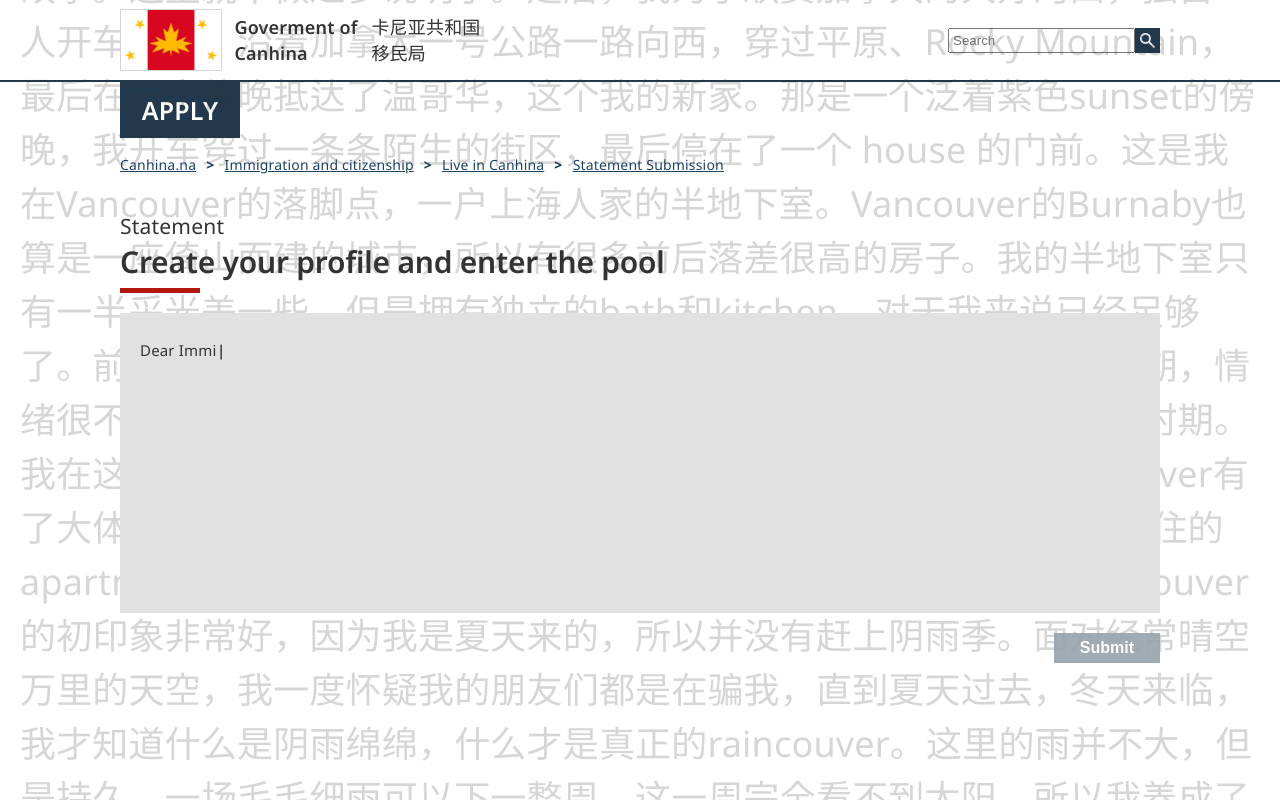
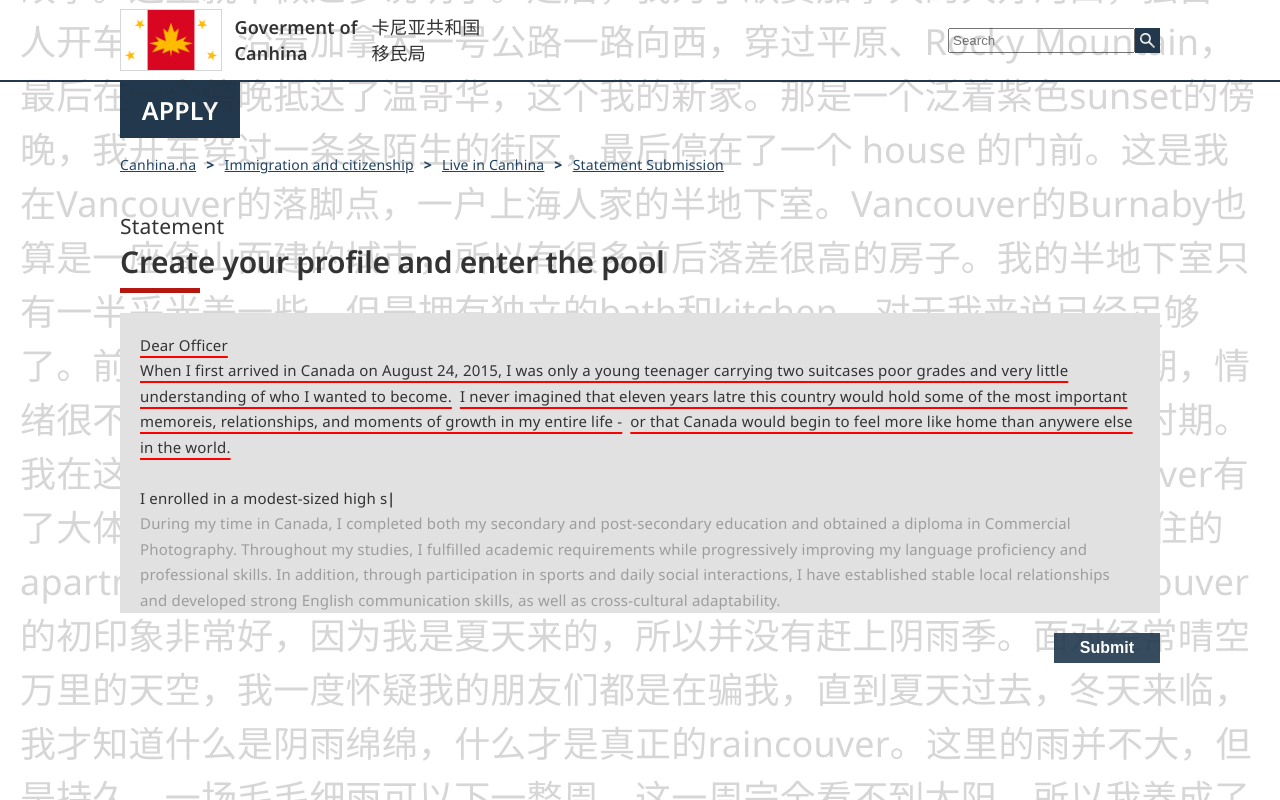
Before and after one commit to JasmineH-H/canhina, a React (Vite) app: page / in a window 1280 px wide. Built offline with nearby package versions, Linux system fonts and the light colour scheme; no server answers; a web font is replaced by a local one.

Commit message:
fix type animation logic

```diff
--- a/src/Components/TextBox/TextBox.tsx
+++ b/src/Components/TextBox/TextBox.tsx
@@ -12,7 +12,7 @@ const POPOVER_HIDE_DELAY = 350;
 const FORMALIZE_PART_COUNT = 3;
 const AI_PART_COUNT = 3;
 const PART_COUNT = FORMALIZE_PART_COUNT + AI_PART_COUNT;
-const SKIP_FORMALIZE_TYPE_ANIMATION = false;
+const SKIP_FORMALIZE_TYPE_ANIMATION = true;
 const SKIP_AI_TYPE_ANIMATION = false;
 const SKIP_ALL_TYPE_ANIMATION = false;
 
@@ -470,7 +470,6 @@ export default function TextBox({
     const canRenderAi =
       !isFormalizePart &&
       allFormalizeComplete &&
-      aiPartNumber - 1 <= acceptedCount &&
       previousPartComplete;
     const isComplete = completedParts[partIndex];
     const skipCurrentAnimation = isFormalizePart
@@ -535,8 +534,8 @@ export default function TextBox({
         }}
         style={{ whiteSpace: "pre-line" }}
       >
+        {"\n"}
         {REPLACEMENT_PARTS[partIndex].text}
-        {partNumber < PART_COUNT ? "\n\n" : ""}
       </span>
     ) : (
       <span style={{ whiteSpace: "pre-line" }}>
--- a/src/Components/TextBox/TypingContent.ts
+++ b/src/Components/TextBox/TypingContent.ts
@@ -127,7 +127,7 @@ export const FORMALIZES_2_STEPS: SourceStep[] = [
   R(2),
 ];
 export const FORMALIZES_3_STEPS: SourceStep[] = [
-  T(" or that Canada", 90),
+  T("or that Canada", 90),
   P(1400),
   T(" would ", 90),
   P(100),
@@ -145,7 +145,7 @@ export const FORMALIZES_3_STEPS: SourceStep[] = [
   T("anywere ", 200),
   P(100),
   T("else in the world.", 90),
-  P(1000),
+  P(2000),
   R(3),
 ];
 
@@ -156,8 +156,9 @@ export const FORMALIZES_STEPS: SourceStep[][] = [
 ];
 
 export const AI_1_STEPS: SourceStep[] = [
+  T("\n\n", 200),
   P(1800),
-  T("\n I enrolled in a ", 84),
+  T("I enrolled in a ", 84),
   P(200),
   T("modest-sized high school", 87),
   P(200),
@@ -311,6 +312,8 @@ export const AI_1_STEPS: SourceStep[] = [
 ];
 
 export const AI_2_STEPS: SourceStep[] = [
+  T("\n\n", 200),
+  P(1800),
   T("Later, I chose Commercial Photo", 94),
   P(780),
 
@@ -579,6 +582,8 @@ export const AI_2_STEPS: SourceStep[] = [
 ];
 
 export const AI_3_STEPS: SourceStep[] = [
+  T("\n\n", 200),
+  P(1800),
   T("Now, as my work permit is approaching its expiry date,", 94),
   P(560),
   T(" I have to seriously think about", 94),
@@ -688,6 +693,8 @@ export const AI_3_STEPS: SourceStep[] = [
   R(6),
 ];
 
+
+
 export const AI_STEPS: SourceStep[][] = [AI_1_STEPS, AI_2_STEPS, AI_3_STEPS];
 
 export type ReplacementPart = {
@@ -706,7 +713,7 @@ export const REPLACEMENT_PARTS: ReplacementPart[] = [
   },
   {
     id: 3,
-    text: "Canada’s multicultural environment has had a significant and positive impact on my personal development, career planning, and values.\n",
+    text: "Canada’s multicultural environment has had a significant and positive impact on my personal development, career planning, and values.",
   },
   {
     id: 4,
```
